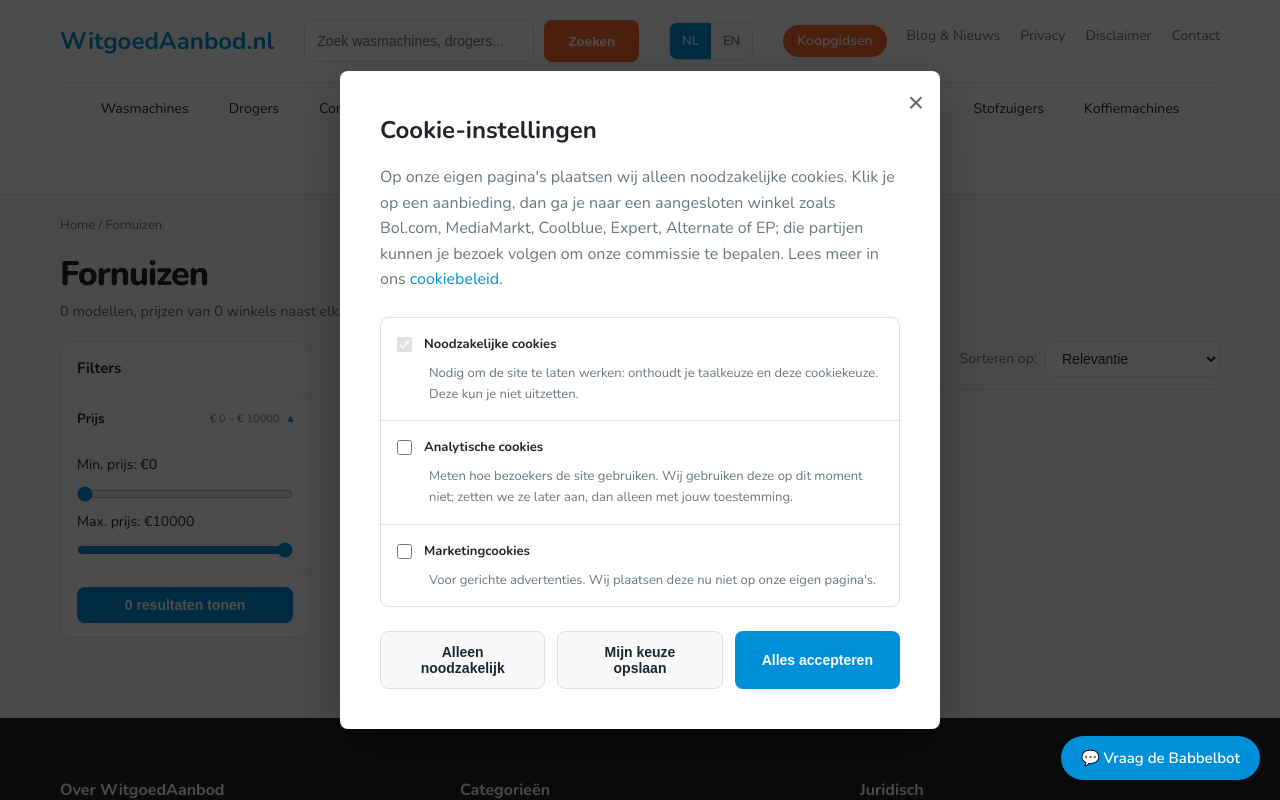
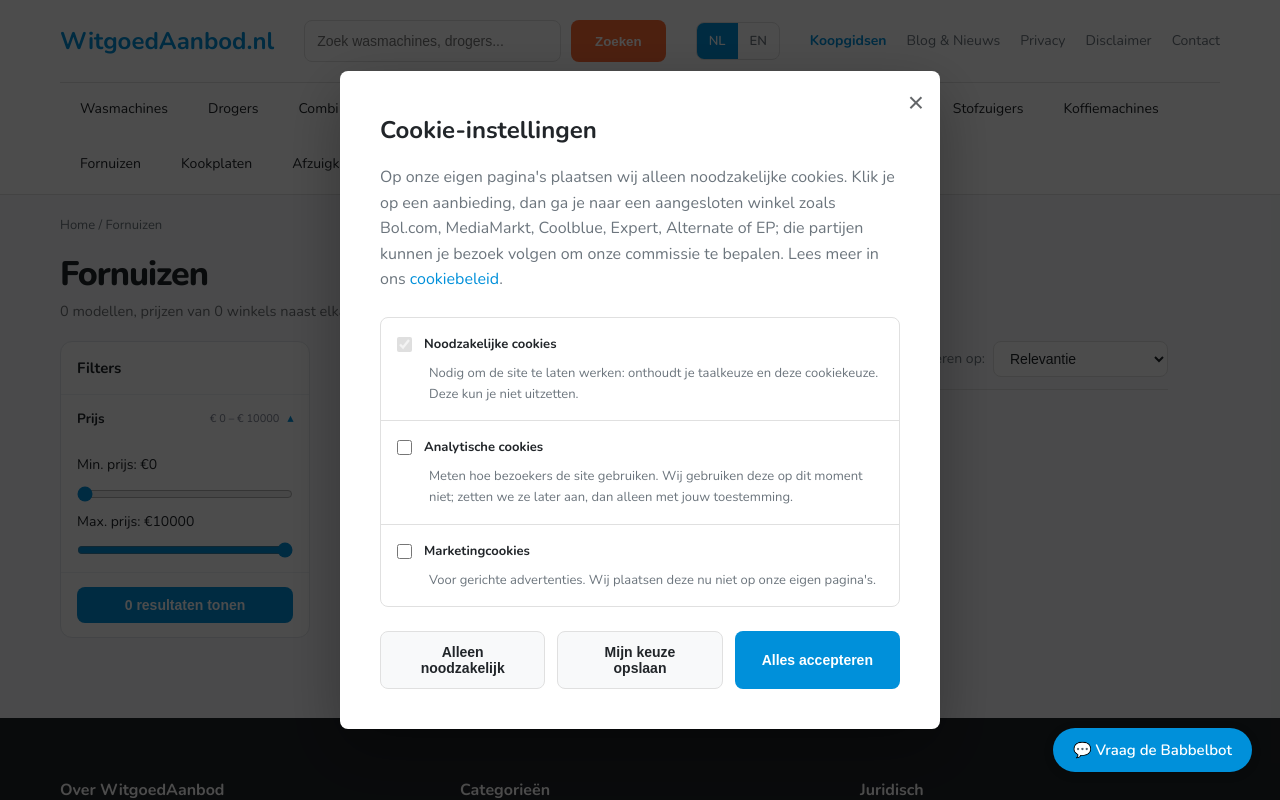
Before and after one commit to peterhoman/witgoed-aanbod, a Flask app: page /category/fornuizen in a window 1280 px wide. Run offline with Flask 3, Linux system fonts and the light colour scheme.

Commit message:
Fase 3 afgerond: laatste vier reviewpunten
- Metaregel naar echt neutraal grijs (#6f7276). De vorige waarde was
  technisch blauwgrijs maar oogde groenig; groen blijft voorbehouden
  aan besparing.
- "Koopgidsen" is geen oranje knop meer maar een blauwe tekstlink -
  oranje betekent nu overal "hier koop je", ook in de header. De
  zoekknop blijft als enige oranje.
- Categoriebalk lijnt links uit i.p.v. gecentreerd, zodat de tweede
  regel onder de eerste begint.
- Chat-widget: 28px marge plus vrije ruimte naast het grid tussen 769
  en 1400px, waar de containermarge te smal was; boven 1400px ontstaat
  die ruimte vanzelf. Geen overlap meer met productkaarten.

Co-Authored-By: Claude Fable 5 <noreply@anthropic.com>

```diff
--- a/static/css/main.css
+++ b/static/css/main.css
@@ -3794,3 +3794,54 @@ details[open].filter-group summary::after {
         margin-top: 6px;
     }
 }
+
+
+/* --- Laatste reviewpunten fase 3 --- */
+
+/* Metaregel echt neutraal grijs. De vorige waarde (#5d626e) is
+   technisch blauwgrijs, maar oogde in reviews groenig; groen is in dit
+   ontwerp voorbehouden aan besparing. */
+.category-header p.category-meta,
+.category-header p {
+    color: #6f7276;
+}
+
+/* "Koopgidsen" was een tweede oranje knop naast de oranje zoekknop.
+   Oranje betekent op de kaarten "hier koop je"; in de header verwatert
+   dat. Nu een blauwe tekstlink met accent. */
+.header .nav-secondary .nav-cta {
+    background: none;
+    color: var(--primary);
+    font-weight: 700;
+    padding: 0;
+    border-radius: 0;
+}
+
+.header .nav-secondary .nav-cta:hover {
+    background: none;
+    color: var(--primary-dark);
+    text-decoration: underline;
+}
+
+/* Categoriebalk: tweede regel links uitlijnen i.p.v. gecentreerd */
+@media (min-width: 900px) {
+    .nav-categories {
+        justify-content: flex-start;
+    }
+}
+
+/* Babbelbot vrij van het productgrid */
+#babbelbot-knop {
+    bottom: 28px !important;
+    right: 28px !important;
+}
+
+/* Ruimte vrijhouden voor de chat-widget: tussen 769 en 1400px is de
+   marge naast de container te smal, waardoor de knop op het productgrid
+   viel. Boven 1400px ontstaat die ruimte vanzelf. */
+@media (min-width: 769px) and (max-width: 1400px) {
+    .category-products,
+    .search-results {
+        padding-right: 52px;
+    }
+}
```
